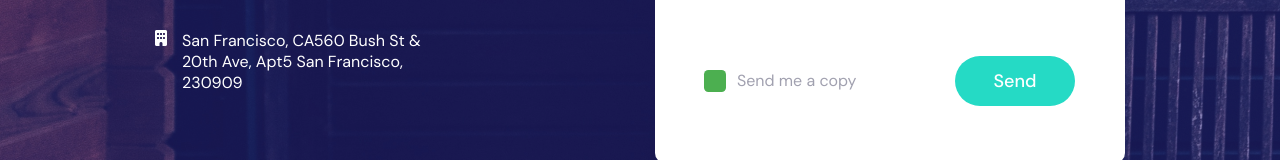
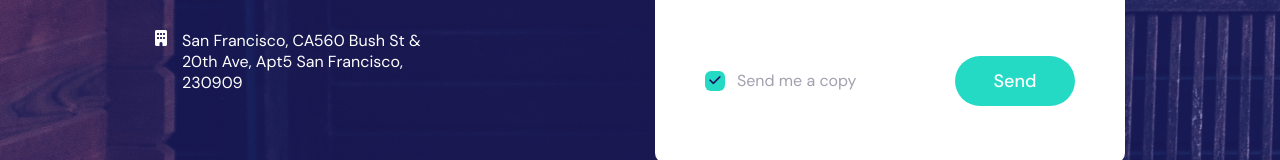
Before and after one commit to Colard/designers-landing, a React (Vite) app: page / in a window 1280 px wide. Both pictures are taken after a click on the element 715 px from the left and 6905 px from the top of the page. Shown: the part 6825-6985 px from the top of the page. Built offline with nearby package versions, Linux system fonts and the light colour scheme.

Commit message:
fix selection bug

```diff
--- a/src/Sections/Contact/Contact.tsx
+++ b/src/Sections/Contact/Contact.tsx
@@ -39,14 +39,14 @@ let ContactForm: React.FC<ContactFormProps> = React.memo(() => {
                 { value: "500", text: "$500" },
                 { value: "1000", text: "$1000" },
                 { value: "2000", text: "$2000" },
-                { value: "1000", text: "$3000" },
-                { value: "2000", text: "$4000" },
-                { value: "1000", text: "$5000" },
-                { value: "2000", text: "$6000" },
-                { value: "1000", text: "$7000" },
-                { value: "2000", text: "$8000" },
-                { value: "2000", text: "$9000" },
-                { value: "2000", text: "$10000" },
+                { value: "3000", text: "$3000" },
+                { value: "4000", text: "$4000" },
+                { value: "5000", text: "$5000" },
+                { value: "6000", text: "$6000" },
+                { value: "7000", text: "$7000" },
+                { value: "8000", text: "$8000" },
+                { value: "9000", text: "$9000" },
+                { value: "10000", text: "$10000" },
               ]}
               name="budget"
               className={`${styles["contact__select"]}`}
@@ -54,16 +54,27 @@ let ContactForm: React.FC<ContactFormProps> = React.memo(() => {
           </div>
         </div>
 
-        <label className={styles["contact__label"] + " " + styles["contact__label-email"]} htmlFor="email">
+        <label
+          className={
+            styles["contact__label"] + " " + styles["contact__label-email"]
+          }
+          htmlFor="email"
+        >
           INPUT FIELD
         </label>
         <input
           className={`${styles["contact__input"]}  text`}
           name="email"
           placeholder="name@mail.com"
+          type="email"
         />
 
-        <label className={styles["contact__label"]  + " " + styles["contact__label-message"]} htmlFor="message">
+        <label
+          className={
+            styles["contact__label"] + " " + styles["contact__label-message"]
+          }
+          htmlFor="message"
+        >
           YOUR MESSAGE
         </label>
         <textarea
@@ -74,9 +85,15 @@ let ContactForm: React.FC<ContactFormProps> = React.memo(() => {
           autoComplete="off"
         />
 
-        <div className={styles["contact__input-row"] + " " + styles["contact__input-checkbox"]}>
+        <div
+          className={
+            styles["contact__input-row"] +
+            " " +
+            styles["contact__input-checkbox"]
+          }
+        >
           <div className={styles["contact__checkbox-wrapper"]}>
-            <Checkbox/>
+            <Checkbox markClass="fa fa-check" name="send-me-a-copy" />
             <label
               className={styles["contact__checkbox-label"]}
               htmlFor="checkbox"
--- a/src/components/Checkbox/Checkbox.module.scss
+++ b/src/components/Checkbox/Checkbox.module.scss
@@ -2,7 +2,13 @@
   position: relative;
   display: flex;
   align-items: center;
+  justify-content: center;
   cursor: pointer;
+  width: 2rem;
+  height: 2rem;
+  background-color: #ccc;
+  border-radius: 0.6rem;
+  transition: background-color 0.3s ease, transform 0.3s ease;
 
   &__input {
     width: 0;
@@ -12,17 +18,16 @@
   }
 
   &__icon {
-      width: 20px;
-      height: 20px;
-      background-color: #ccc;
-      border-radius: 4px;
-      transition: background-color 0.3s ease, transform 0.3s ease;
+    display: none;
+
+    &.active {
+      display: block;
+      color: var(--form-heading);
+      font-size: 1.3rem;
+    }
   }
 
   &.active {
-      .checkbox__icon {
-        background-color: #4caf50;
-        transform: scale(1.1);
+    background-color: var(--aqua-button);
   }
 }
-  }
--- a/src/components/Checkbox/Checkbox.tsx
+++ b/src/components/Checkbox/Checkbox.tsx
@@ -9,12 +9,12 @@ interface CheckboxProps
 }
 
 let Checkbox: React.FC<CheckboxProps> = React.memo(
-  ({ className, active = false, name, ...rest }) => {
+  ({ className, active = false, name, markClass, ...rest }) => {
     let [isActive, setIsActive] = React.useState(active);
 
     const handleChange = () => {
-        setIsActive(!isActive);
-      };
+      setIsActive(!isActive);
+    };
 
     return (
       <div
@@ -33,7 +33,12 @@ let Checkbox: React.FC<CheckboxProps> = React.memo(
         />
         <i
           className={
-            styles["checkbox__icon"] + " " + (isActive ? styles.active : "")
+            (markClass ||
+            "") +
+              " " +
+              styles["checkbox__icon"] +
+              " " +
+              (isActive ? styles.active : "")
           }
         ></i>
       </div>
--- a/src/components/FormContainer/FormContainer.module.scss
+++ b/src/components/FormContainer/FormContainer.module.scss
@@ -2,6 +2,10 @@
   background-color: var(--white);
   border-radius: 1rem;
   overflow: hidden;
+
+  label {
+    cursor:default;
+  }
 
   input, textarea {
     height: 5rem;
```
Lines whose indentation alone changed are shown as unchanged.
